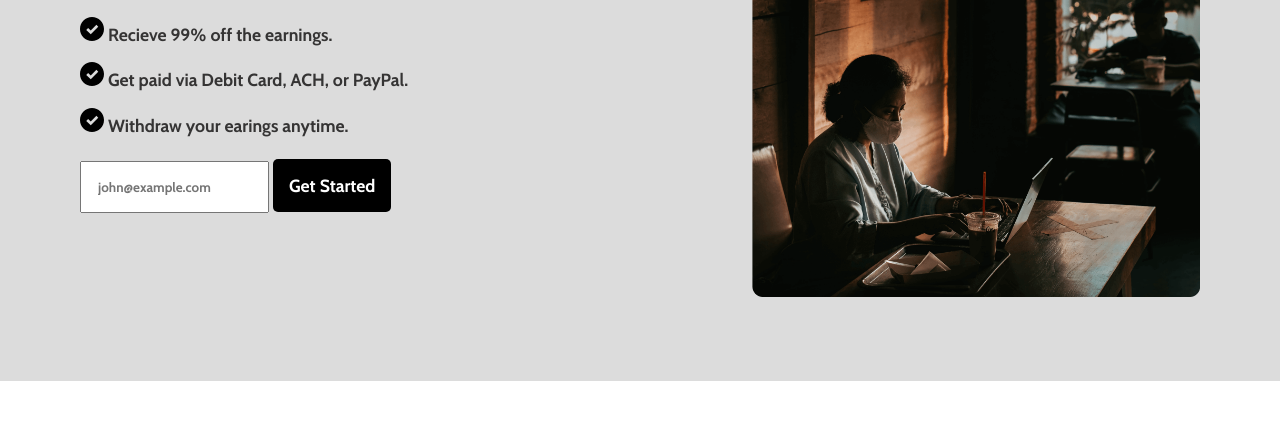
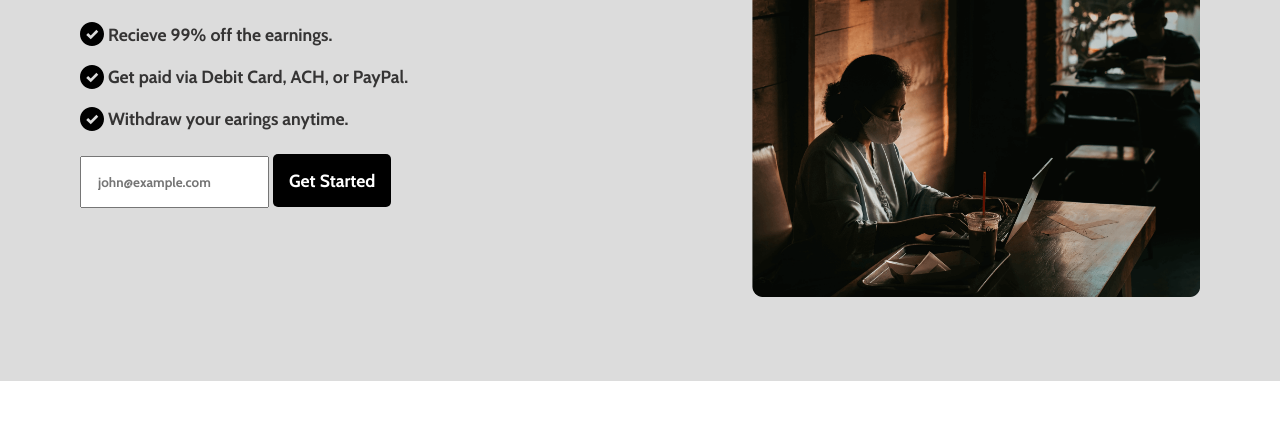
Before and after one commit to AakashChahal/frontend-projects, a plain HTML site: page Spense Starter Files/index.html in a window 1280 px wide. Shown: the part 410-833 px from the top of the page. Drawn offline with nearby package versions, Linux system fonts and the light colour scheme.

Commit message:
desktop version completed

```diff
--- a/Spense Starter Files/index.html
+++ b/Spense Starter Files/index.html
@@ -44,16 +44,34 @@
                     </p>
                     <ul>
                         <li>
-                            <img src="./Assets/Checkmark.svg" alt="" />
-                            Recieve 99% off the earnings.
+                            <img
+                                class="center-text"
+                                src="./Assets/Checkmark.svg"
+                                alt=""
+                            />
+                            <span class="center-text">
+                                Recieve 99% off the earnings.
+                            </span>
                         </li>
                         <li>
-                            <img src="./Assets/Checkmark.svg" alt="" />
-                            Get paid via Debit Card, ACH, or PayPal.
+                            <img
+                                class="center-text"
+                                src="./Assets/Checkmark.svg"
+                                alt=""
+                            />
+                            <span class="center-text">
+                                Get paid via Debit Card, ACH, or PayPal.
+                            </span>
                         </li>
                         <li>
-                            <img src="./Assets/Checkmark.svg" alt="" />
-                            Withdraw your earings anytime.
+                            <img
+                                class="center-text"
+                                src="./Assets/Checkmark.svg"
+                                alt=""
+                            />
+                            <span class="center-text">
+                                Withdraw your earings anytime.
+                            </span>
                         </li>
                     </ul>
                     <div>
--- a/Spense Starter Files/style.css
+++ b/Spense Starter Files/style.css
@@ -79,6 +79,10 @@ nav > ul {
 #info li {
     padding: 0.5em 0;
     text-justify: distribute-all-lines;
+}
+
+.center-text {
+    vertical-align: middle;
 }
 
 .banner section:first-child {
```
